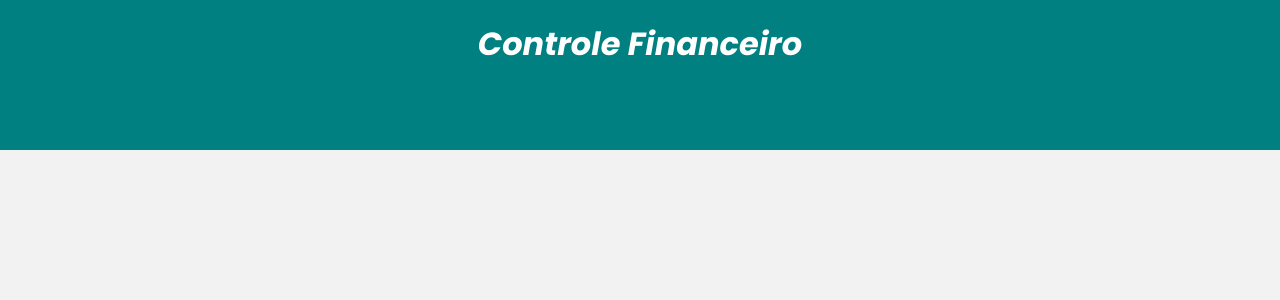
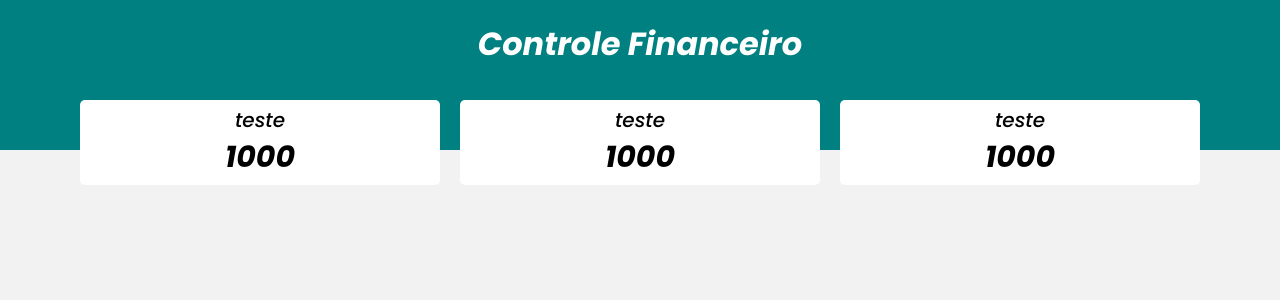
Before and after one commit to AllaNomade/controle-financeiro, a React (Create React App) app: page / in a window 1280 px wide. Shown: the top 300 px of the page. Built offline with nearby package versions, Linux system fonts and the light colour scheme.

Commit message:
resume and resumeitem added

```diff
--- a/public/index.html
+++ b/public/index.html
@@ -16,7 +16,7 @@
 <link rel="preconnect" href="https://fonts.googleapis.com">
 <link rel="preconnect" href="https://fonts.gstatic.com" crossorigin>
 <link href="https://fonts.googleapis.com/css2?family=Poppins:ital,wght@1,300;1,500;1,600;1,700&display=swap" rel="stylesheet">
-    <title>Finances App</title>
+    <title>Finanças App</title>
   </head>
   <body>
     <noscript>You need to enable JavaScript to run this app.</noscript>
--- a/src/App.js
+++ b/src/App.js
@@ -1,12 +1,14 @@
 import React  from "react";
+import Header from "./components/Header/Header"
+import Resume from "./components/Resume/Resume";
 import GlobalStyle from "./styles";
-import Header from "./components/Header/Header"
 
 const App = () => {
 
   return (
     <>
       <Header />
+      <Resume />
       <GlobalStyle />
     </>
   )
--- a/src/components/Resume/Resume.js
+++ b/src/components/Resume/Resume.js
@@ -0,0 +1,15 @@
+import React from "react";
+import ResumeItem from "../ResumeItem/ResumeItem";
+import * as Style from "./Resume.styles"
+
+const Resume = () => {
+  return (
+   <Style.Container>
+    <ResumeItem />
+    <ResumeItem />
+    <ResumeItem />
+  </Style.Container>
+  );
+};
+
+export default Resume;
--- a/src/components/Resume/Resume.styles.js
+++ b/src/components/Resume/Resume.styles.js
@@ -1,9 +1,13 @@
-import React from "react";
+import styled from "styled-components";
 
-const Resume = () => {
-  return (
-    <div></div>
-  )
-};
 
-export default Resume;
+export const Container = styled.div`
+
+  max-width: 1120px;
+  width: 98%;
+  margin: 0 auto;
+  display: flex;
+  gap: 20px;
+  margin-top: -50px;
+  justify-content: space-around;
+`;
--- /dev/null
+++ b/src/components/ResumeItem/ResumeItem.js
@@ -0,0 +1,15 @@
+import React from "react";
+import * as Style from "./ResumeItem.styles";
+
+const ResumeItem = () => {
+  return (
+    <Style.Container>
+      <Style.Header>
+        <Style.HeaderTitle>teste</Style.HeaderTitle>
+      </Style.Header>
+      <Style.Total>1000</Style.Total>
+    </Style.Container>
+  )
+};
+
+export default ResumeItem;
--- /dev/null
+++ b/src/components/ResumeItem/ResumeItem.styles.js
@@ -0,0 +1,54 @@
+import styled from "styled-components";
+
+export const Container = styled.div`
+
+  display: flex;
+  flex-direction: column;
+  align-items: center;
+  background-color: #fff;
+  border-radius: 5px;
+  padding: 5px 15px;
+  width: 30%;
+
+
+  @media (max-width: 750px) {
+    width: 20%;
+
+    p {
+      font-size: 12px;
+    }
+
+    span {
+      font-size: 20px;
+    }
+
+    svg {
+      display: none;
+    }
+  }
+`;
+
+export const Header = styled.header`
+
+  display: flex;
+  align-items: center;
+  justify-content: space-around;
+  width: 100%;
+  gap: 10px;
+
+  svg {
+    width: 25px;
+    height: 25px;
+  }
+`;
+
+export const HeaderTitle = styled.p`
+
+  font-size: 20px;
+`;
+
+export const Total = styled.span`
+
+  font-size: 30px;
+  font-weight: bold;
+`;
```
